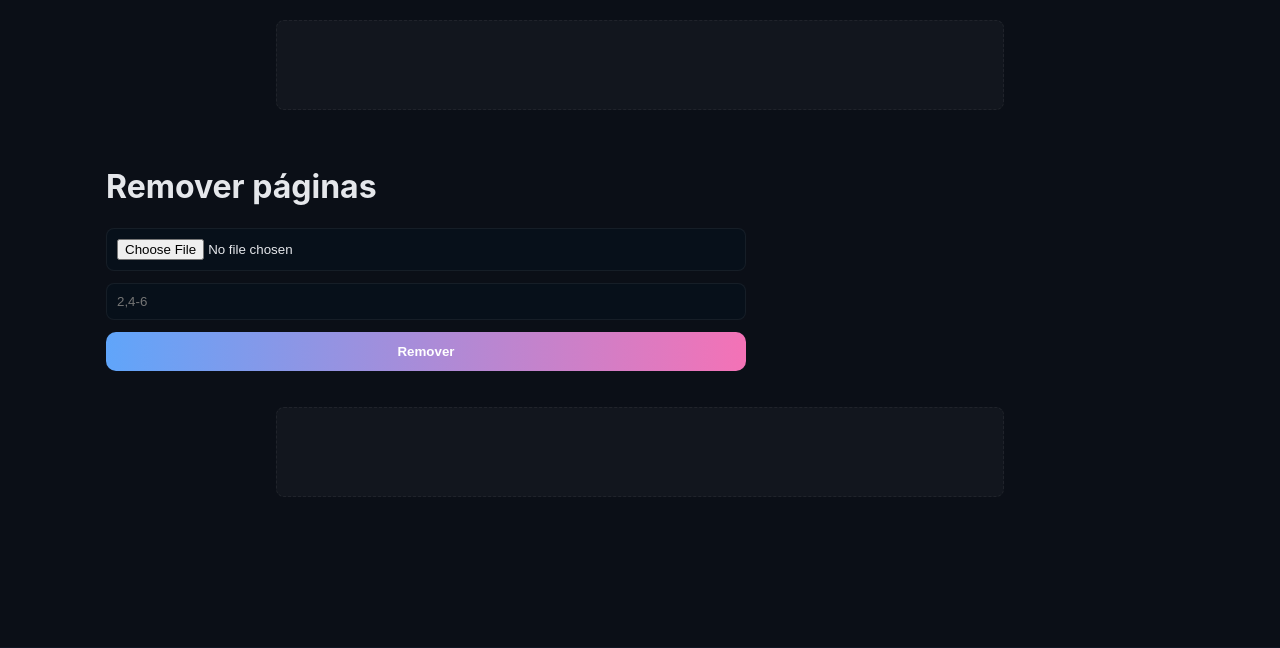
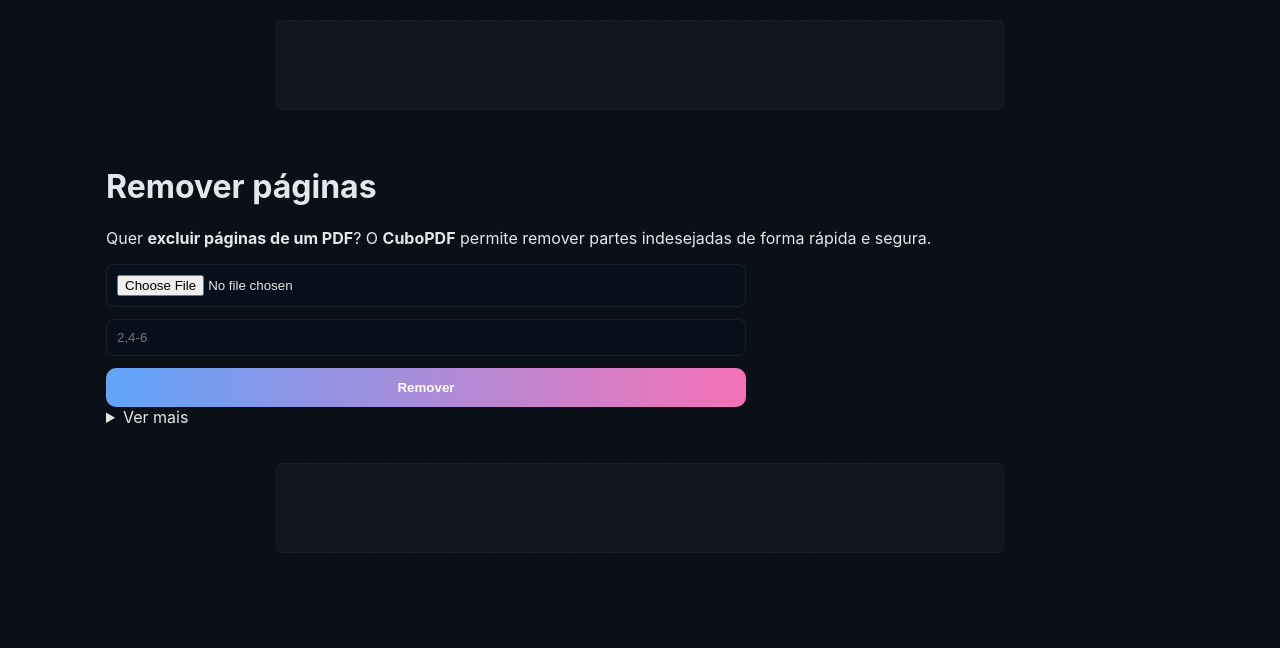
Before and after one commit to carloslestat56/cubopdf, a Flask app: page /remover-paginas in a window 1280 px wide. Shown: the part 97-745 px from the top of the page. Run offline with Flask 3, Linux system fonts and the light colour scheme.

Commit message:
Update remove.html

```diff
--- a/templates/remove.html
+++ b/templates/remove.html
@@ -2,10 +2,22 @@
 {% block title %}Remover páginas — CuboPDF{% endblock %}
 {% block content %}
 <h1>Remover páginas</h1>
-
+<p>
+Quer <strong>excluir páginas de um PDF</strong>? O <strong>CuboPDF</strong> permite remover partes indesejadas de forma rápida e segura.
+</p>
 <form action="" method="post" enctype="multipart/form-data" class="form">
   <input type="file" name="pdf" required><input type="text" name="ranges" placeholder="2,4-6">
   <button type="submit">Remover</button>
 </form>
+<details>
+  <summary>Ver mais</summary>
+  <div>
+    <p>Com a ferramenta <strong>CLIQUE AQUI PARA SABER MAIS </strong>, você pode apagar trechos desnecessários de documentos sem precisar instalar softwares. Basta enviar o arquivo, selecionar as páginas que deseja eliminar e baixar a versão final limpa.</p>
+
+    <p>Essa função é perfeita para relatórios longos, trabalhos acadêmicos ou contratos em que certas páginas não são mais relevantes.</p>
+
+    <p>Todos os arquivos são processados em tempo real e excluídos automaticamente após o uso, garantindo segurança e privacidade.</p>
+  </div>
+</details>
 
 {% endblock %}
```
